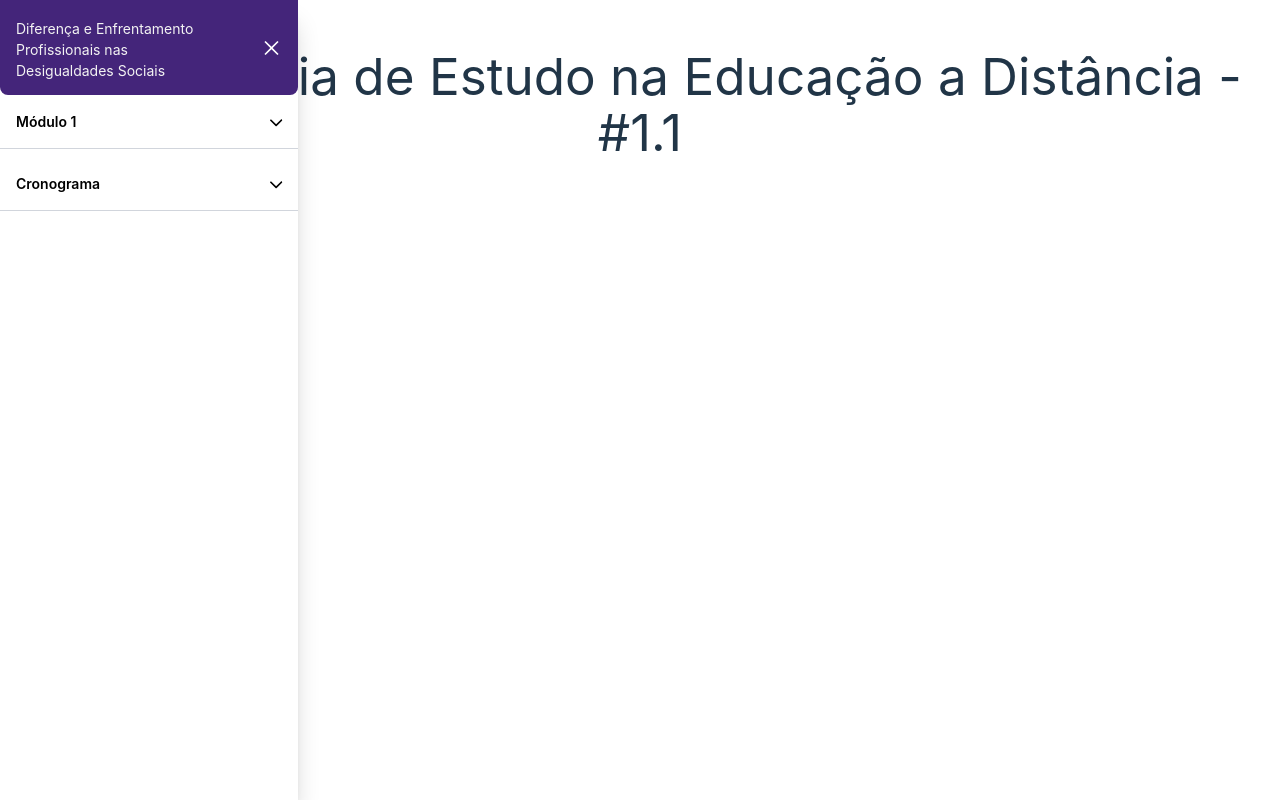
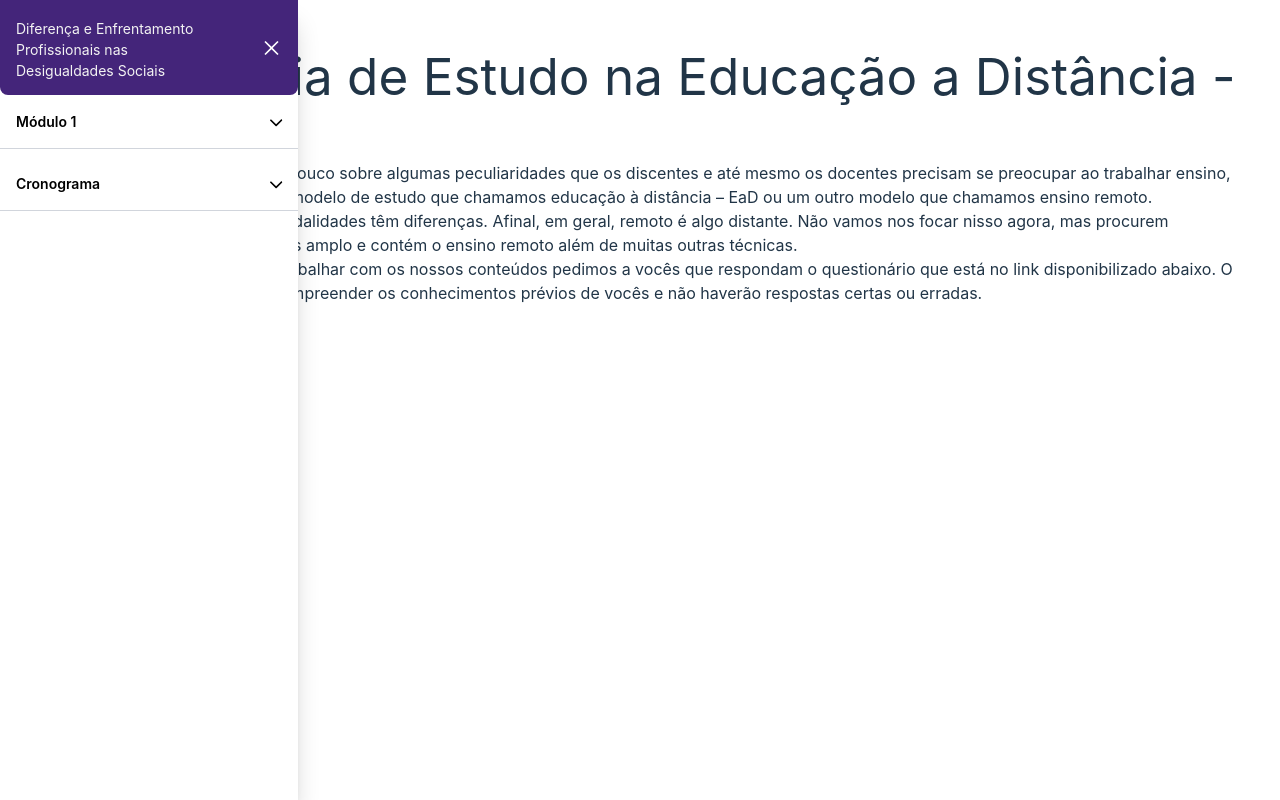
Before and after one commit to pvictor1206/modulos-enfrentamentos-IUVI, a React (Vite) app: page / in a window 1280 px wide. Built offline with nearby package versions, Linux system fonts and the light colour scheme.

Commit message:
commit text

```diff
--- a/src/components/Modules/Module-01/Module_01_01.jsx
+++ b/src/components/Modules/Module-01/Module_01_01.jsx
@@ -1,8 +1,11 @@
 
 function Module_01_01() {
   return(
-    <div>
+    <div className="text-left">
       <h1>Metodologia de Estudo na Educação a Distância - #1.1</h1>
+      <p>Oi pessoas, vamos conversar um pouco sobre algumas peculiaridades que os discentes e até mesmo os docentes precisam se preocupar ao trabalhar ensino, aprendizagem e avaliação em um modelo de estudo que chamamos educação à distância – EaD ou um outro modelo que chamamos ensino remoto.</p>
+      <p>Pode não parecer, mas estas 2 modalidades têm diferenças. Afinal, em geral, remoto é algo distante. Não vamos nos focar nisso agora, mas procurem compreender que EaD é muito mais amplo e contém o ensino remoto além de muitas outras técnicas.</p>
+      <p>Antes de começarmos de fato a trabalhar com os nossos conteúdos pedimos a vocês que respondam o questionário que está no link disponibilizado abaixo. O que nós estamos procurando é compreender os conhecimentos prévios de vocês e não haverão respostas certas ou erradas.</p>
     </div>
   )
 }
```
